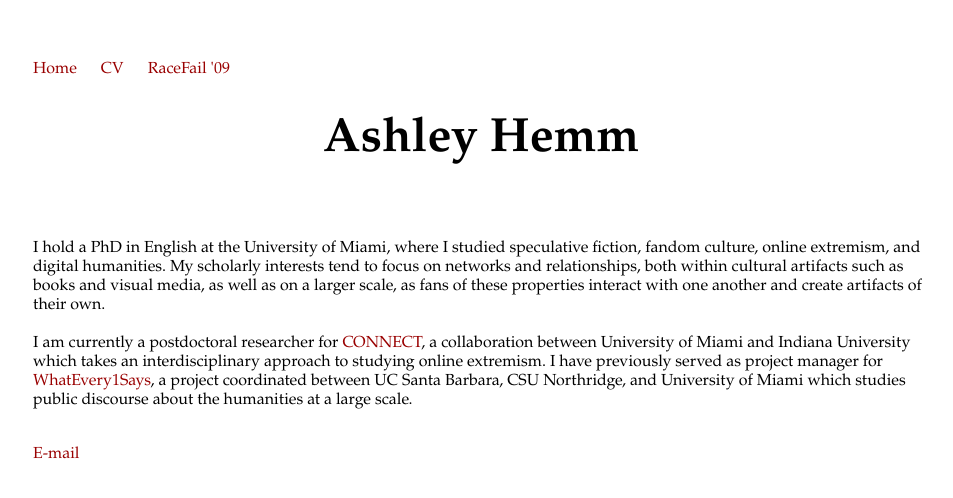
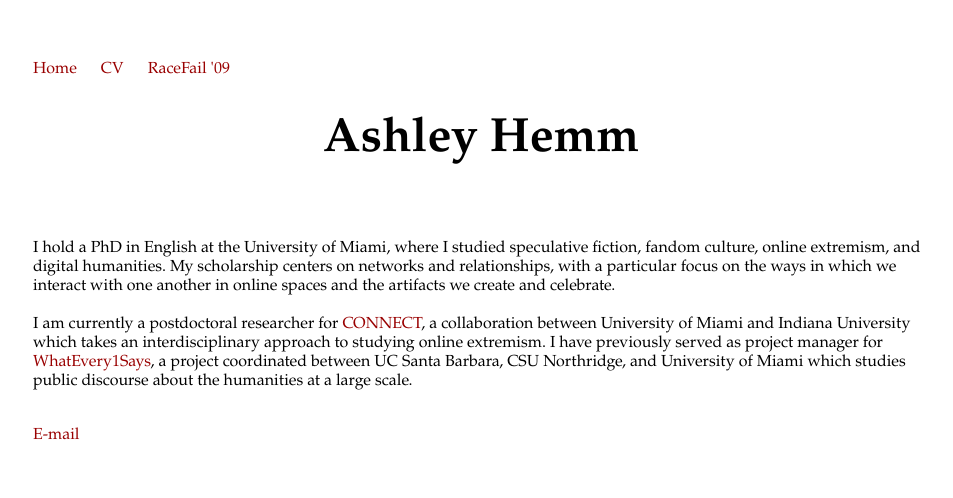
Before and after one commit to pastfutures/pastfutures.github.io, a Jekyll site: the page built from index.html, in a window 1280 px wide. Shown: the top 498 px of the page, without its empty margins (159-1112 px from the left). Built offline with Jekyll 4.4.1, drawn with Linux system fonts in a browser that asks for light colours.

Commit message:
Update index.html

```diff
--- a/index.html
+++ b/index.html
@@ -7,7 +7,7 @@ title: Ashley Hemm
 
 	<br>
 	<br>
-	I hold a PhD in English at the University of Miami, where I studied speculative fiction, fandom culture, online extremism, and digital humanities. My scholarly interests tend to focus on networks and relationships, both within cultural artifacts such as books and visual media, as well as on a larger scale, as fans of these properties interact with one another and create artifacts of their own.
+	I hold a PhD in English at the University of Miami, where I studied speculative fiction, fandom culture, online extremism, and digital humanities. My scholarship centers on networks and relationships, with a particular focus on the ways in which we interact with one another in online spaces and the artifacts we create and celebrate.
 	<br>
 		<br>
 	I am currently a postdoctoral researcher for <a href="https://ulink.miami.edu/projects/society/extremism/index.html">CONNECT</a>, a collaboration between University of Miami and Indiana University which takes an interdisciplinary approach to studying online extremism. I have previously served as project manager for <a href="https://we1s.ucsb.edu/">WhatEvery1Says</a>, a project coordinated between UC Santa Barbara, CSU Northridge, and University of Miami which studies public discourse about the humanities at a large scale.
```
